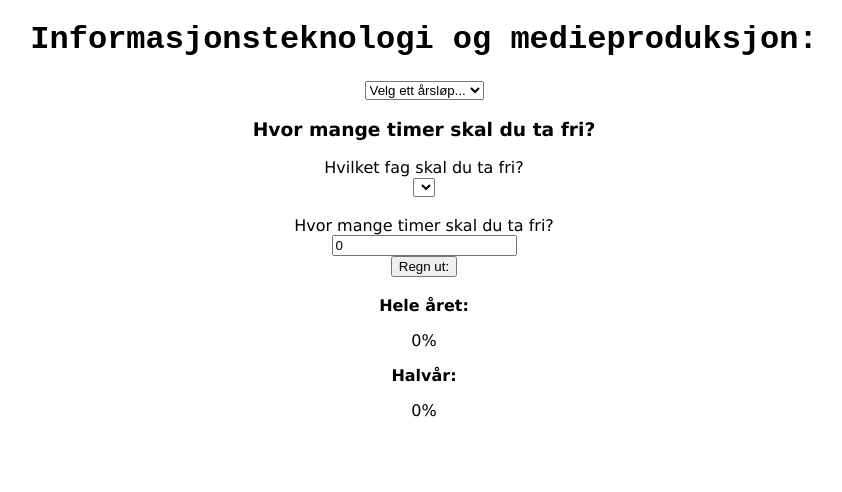
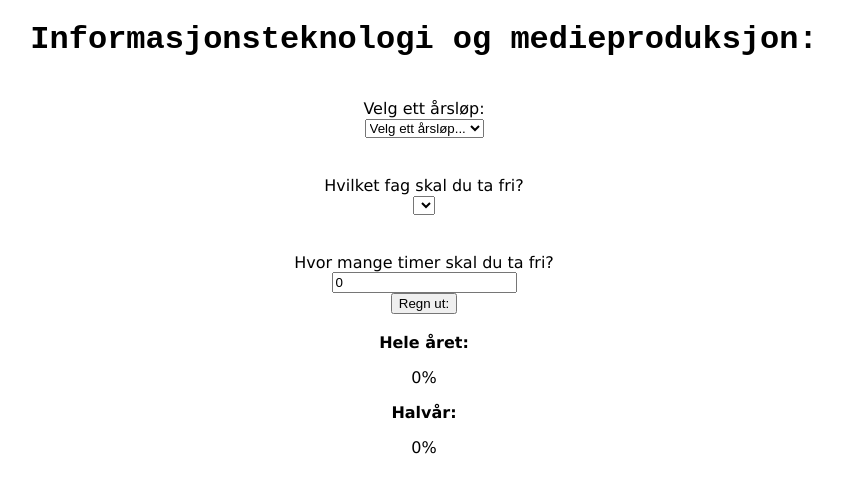
Before and after one commit to HermanErKu/fravaerskalkulator-react, a React (Create React App) app: page / in a window 1280 px wide. Shown: the top 492 px of the page, without its empty margins (216-1058 px from the left). Built offline with nearby package versions, Linux system fonts and the light colour scheme.

Commit message:
fixed app breaking error changed parseInt to parseFloat

```diff
--- a/src/App.js
+++ b/src/App.js
@@ -22,8 +22,10 @@ function App() {
   const [wholePercent, setWholePercent] = useState(0);
   const [halfPercent, setHalfPercent] = useState(0);
   const calculatePercent = () => {
-    setWholePercent((timerVekke / (parseInt(fag_data[yearID][fagID].ukeTimer) * 38) * 100).toFixed(2))
-    setHalfPercent((timerVekke / (parseInt(fag_data[yearID][fagID].ukeTimer) * 19) * 100).toFixed(2))
+    console.log(parseFloat(fag_data[yearID][fagID].ukeTimer));
+
+    setWholePercent((timerVekke / (parseFloat(fag_data[yearID][fagID].ukeTimer) * 38) * 100).toFixed(2))
+    setHalfPercent((timerVekke / (parseFloat(fag_data[yearID][fagID].ukeTimer) * 19) * 100).toFixed(2))
   }
 
 
@@ -54,22 +56,21 @@ function App() {
 
   return (
     <div className="App">
-      <h1>Informasjonsteknologi og medieproduksjon:</h1>
+      <h1>Informasjonsteknologi og medieproduksjon:</h1><br />
 
       <form>
+        <label htmlFor="year">Velg ett årsløp:</label><br />
         <select name="year" id="year" onChange={handleYearChange}>
           <option value="null">Velg ett årsløp...</option>
           <option value="0">VG1</option>
           <option value="1">VG2 - IT</option>
           <option value="2">VG2 - Medie</option>
-        </select>
-
-        <h3>Hvor mange timer skal du ta fri?</h3>
+        </select><br /><br /><br />
 
         <label htmlFor="fag">Hvilket fag skal du ta fri?</label><br/>
         <select name="fag" id="fag" onChange={handleFagChange}>
           {optionsArray}
-        </select><br /><br />
+        </select><br /><br /><br />
 
         <label htmlFor="timer">Hvor mange timer skal du ta fri?</label><br />
         <input type="number" name="timer" id="timer" value={timerVekke} onChange={handleTimerVekkeChange} />
@@ -78,11 +79,17 @@ function App() {
 
       <button onClick={calculatePercent}>Regn ut:</button><br /><br />
 
-      <strong>Hele året:</strong>
-      <p>{wholePercent}%</p>
+      <div id="percents">
+        <div>
+          <strong>Hele året:</strong>
+          <p>{wholePercent}%</p>
+        </div>
 
-      <strong>Halvår:</strong>
-      <p>{halfPercent}%</p>
+        <div>
+          <strong>Halvår:</strong>
+          <p>{halfPercent}%</p>
+        </div>
+      </div>
     </div>
   );
 }
```
